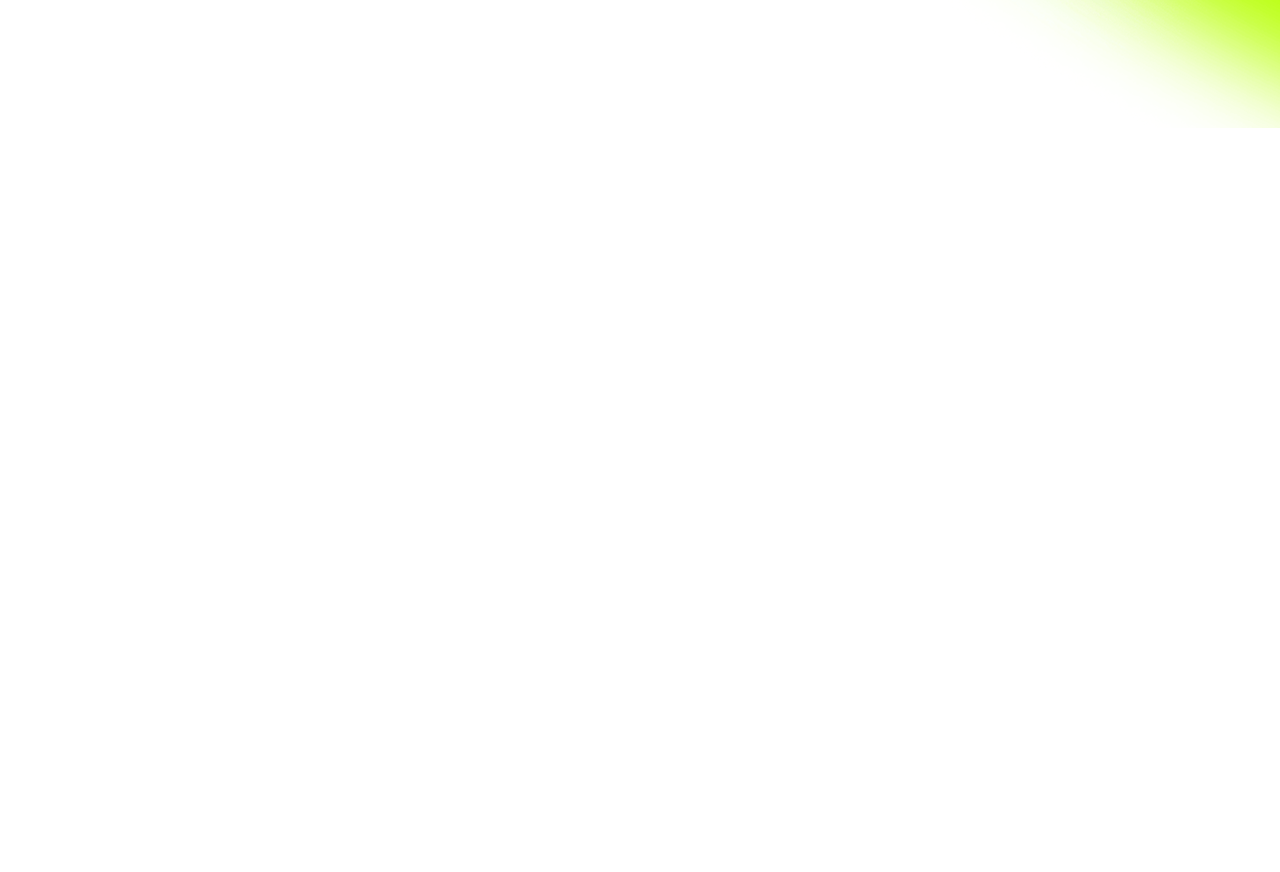
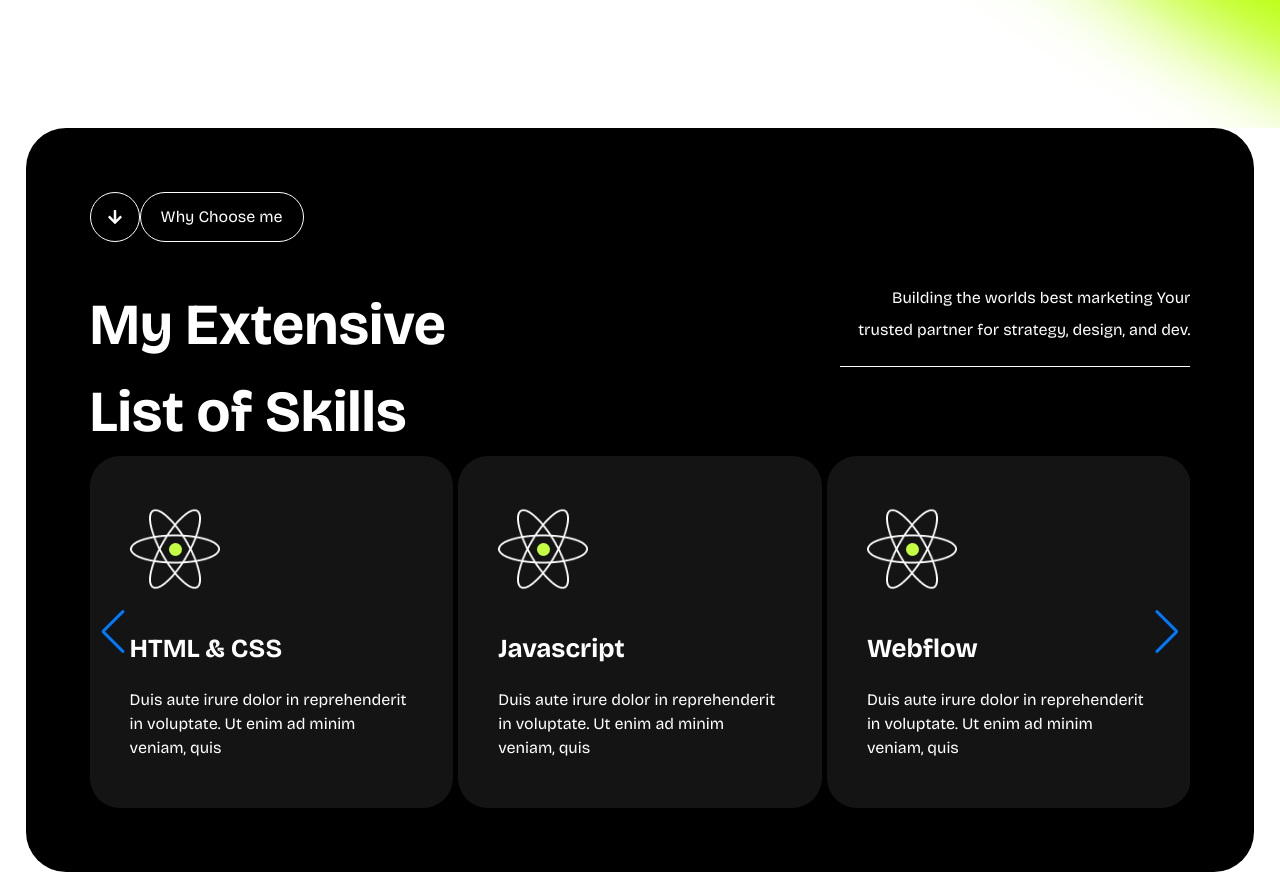
Before and after one commit to jmjubaer/develop.me, a Next.js app: page / in a window 1280 px wide. Shown: the part 700-1572 px from the top of the page. Before the commit the page ends 828 px from the top, so only its background shows below. Built offline with nearby package versions, Linux system fonts and the light colour scheme.

Commit message:
done 70% of skills section

```diff
--- a/package.json
+++ b/package.json
@@ -13,7 +13,8 @@
     "react": "^19.0.0",
     "react-dom": "^19.0.0",
     "react-icon": "^1.0.0",
-    "react-icons": "^5.5.0"
+    "react-icons": "^5.5.0",
+    "swiper": "^11.2.10"
   },
   "devDependencies": {
     "@eslint/eslintrc": "^3",
--- a/src/app/page.tsx
+++ b/src/app/page.tsx
@@ -1,10 +1,12 @@
 import Banner from '@/components/page/Banner';
+import Skills from '@/components/page/Skills';
 import React from 'react';
 
 const HomePage = () => {
   return (
     <div className=''>
       <Banner/>
+      <Skills/>
     </div>
   );
 };
--- a/src/components/page/Banner.tsx
+++ b/src/components/page/Banner.tsx
@@ -21,18 +21,24 @@ const Banner = () => {
                     <div className='w-full relative'>
                         <div className='-rotate-90 h-fit absolute -left-15 -top-8'>
                             <p className='text-lg '>@williamrey</p>
-                            <div className='flex items-center gap-5 mt-5'>
-                                <p className=' font-bold'>
+                            <ul className='flex items-center gap-5 mt-5'>
+                                <li>
                                     <hr className='h-[2px] w-11 bg-black' />
-                                </p>
-                                <FaFacebook className='text-2xl' />
-                                <FaInstagram className='text-2xl' />
-                                <FaTwitter className='text-2xl' />
-                            </div>
+                                </li>
+                                <li>
+                                    <FaFacebook className='text-2xl' />
+                                </li>
+                                <li>
+                                    <FaInstagram className='text-2xl' />
+                                </li>
+                                <li>
+                                    <FaTwitter className='text-2xl' />
+                                </li>
+                            </ul>
                         </div>
                     </div>
                     <div className='col-span-3'>
-                        <p className="w-3/4 text-lg mb-10">
+                        <p className='w-3/4 text-lg mb-10'>
                             Building the worlds best marketing websites for over
                             a decade. Your trusted partner for strategy, design,
                             and dev.
--- /dev/null
+++ b/src/components/page/Skills.tsx
@@ -0,0 +1,81 @@
+"use client";
+import { FaArrowDown } from "react-icons/fa";
+import { Swiper, SwiperSlide } from "swiper/react";
+
+// Import Swiper styles
+import "swiper/css";
+import "swiper/css/pagination";
+import "swiper/css/navigation";
+// import required modules
+import { Navigation } from "swiper/modules";
+import SkillsCard from "../shered/UI/SkillsCard";
+const Skills = () => {
+    return (
+        <div className='main_container text-white bg-black rounded-[40px] p-16'>
+            <div className='flex items-center justify-between'>
+                <div className=''>
+                    <div className='flex items-center'>
+                        <p className='border border-white p-4 w-fit rounded-full'>
+                            <FaArrowDown />
+                        </p>
+                        <p className='border border-white p-3 px-5 w-fit rounded-full'>
+                            Why Choose me
+                        </p>
+                    </div>
+                    <h2 className='font-bold text-[58px] mt-10 leading-normal'>
+                        My Extensive <br /> List of Skills
+                    </h2>
+                </div>
+                <div className='border-b border-white w-[350px] leading-loose pb-5 text-right'>
+                    <p>
+                        Building the worlds best marketing Your trusted partner
+                        for strategy, design, and dev.
+                    </p>
+                </div>
+            </div>
+            <div className=''>
+                {/* todo: change  navigator */}
+                <Swiper
+                    slidesPerView={3}
+                    spaceBetween={5}
+                    loop={true}
+                    navigation={true}
+                    modules={[Navigation]}
+                    className='skills-swiper'>
+                    <SwiperSlide>
+                        <SkillsCard
+                            title='HTML & CSS'
+                            text='Duis aute irure dolor in reprehenderit in voluptate. Ut enim ad minim veniam, quis'
+                        />
+                    </SwiperSlide>
+                    <SwiperSlide>
+                        <SkillsCard
+                            title='Javascript'
+                            text='Duis aute irure dolor in reprehenderit in voluptate. Ut enim ad minim veniam, quis'
+                        />
+                    </SwiperSlide>
+                    <SwiperSlide>
+                        <SkillsCard
+                            title='Webflow'
+                            text='Duis aute irure dolor in reprehenderit in voluptate. Ut enim ad minim veniam, quis'
+                        />
+                    </SwiperSlide>
+                    <SwiperSlide>
+                        <SkillsCard
+                            title='Next js'
+                            text='Duis aute irure dolor in reprehenderit in voluptate. Ut enim ad minim veniam, quis'
+                        />
+                    </SwiperSlide>
+                    <SwiperSlide>
+                        <SkillsCard
+                            title='Tailwind CSS'
+                            text='Duis aute irure dolor in reprehenderit in voluptate. Ut enim ad minim veniam, quis'
+                        />
+                    </SwiperSlide>
+                </Swiper>
+            </div>
+        </div>
+    );
+};
+
+export default Skills;
--- /dev/null
+++ b/src/components/shered/UI/SkillsCard.tsx
@@ -0,0 +1,22 @@
+import Image from "next/image";
+import icon from "@/assets/icon.png";
+
+const SkillsCard = ({ title, text }: { title: string; text: string }) => {
+    return (
+        <div className='bg-white/8 py-12 px-10 w-fit rounded-[30px] hover:rotate-6 transition-all duration-500'>
+            {/* TODO: Change icon */}
+            <Image
+                src={icon}
+                alt='skill icon'
+                className='w-[90] h-[90] object-cover'
+                width={90}
+                height={90}
+            />
+
+            <h3 className='text-[26px] font-bold mt-[35px] mb-5'>{title}</h3>
+            <p>{text}</p>
+        </div>
+    );
+};
+
+export default SkillsCard;
```
Also changed, not shown: src/assets/icon.png (added), 1 other file (tests, documents, lock files or other folders).
